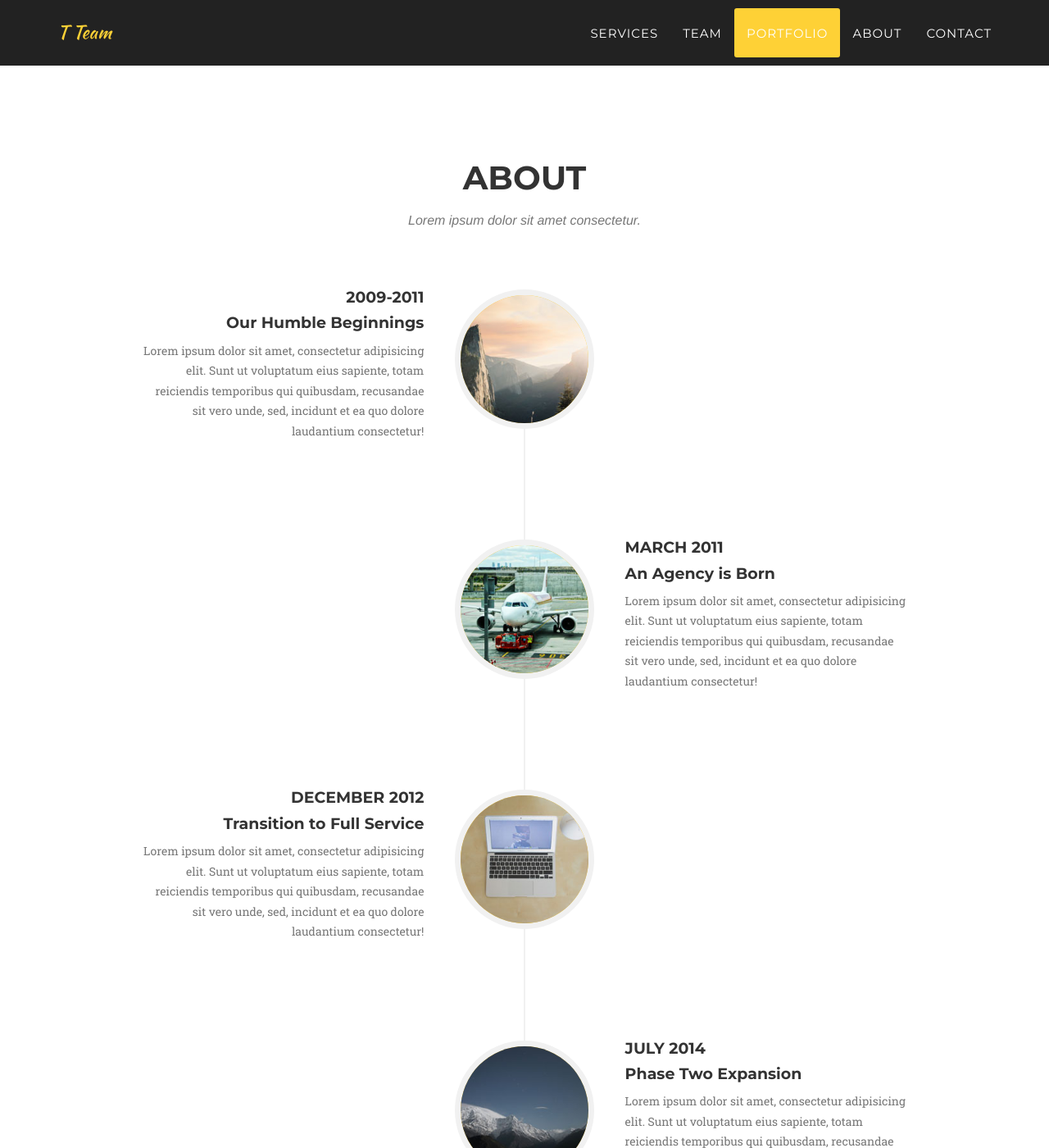
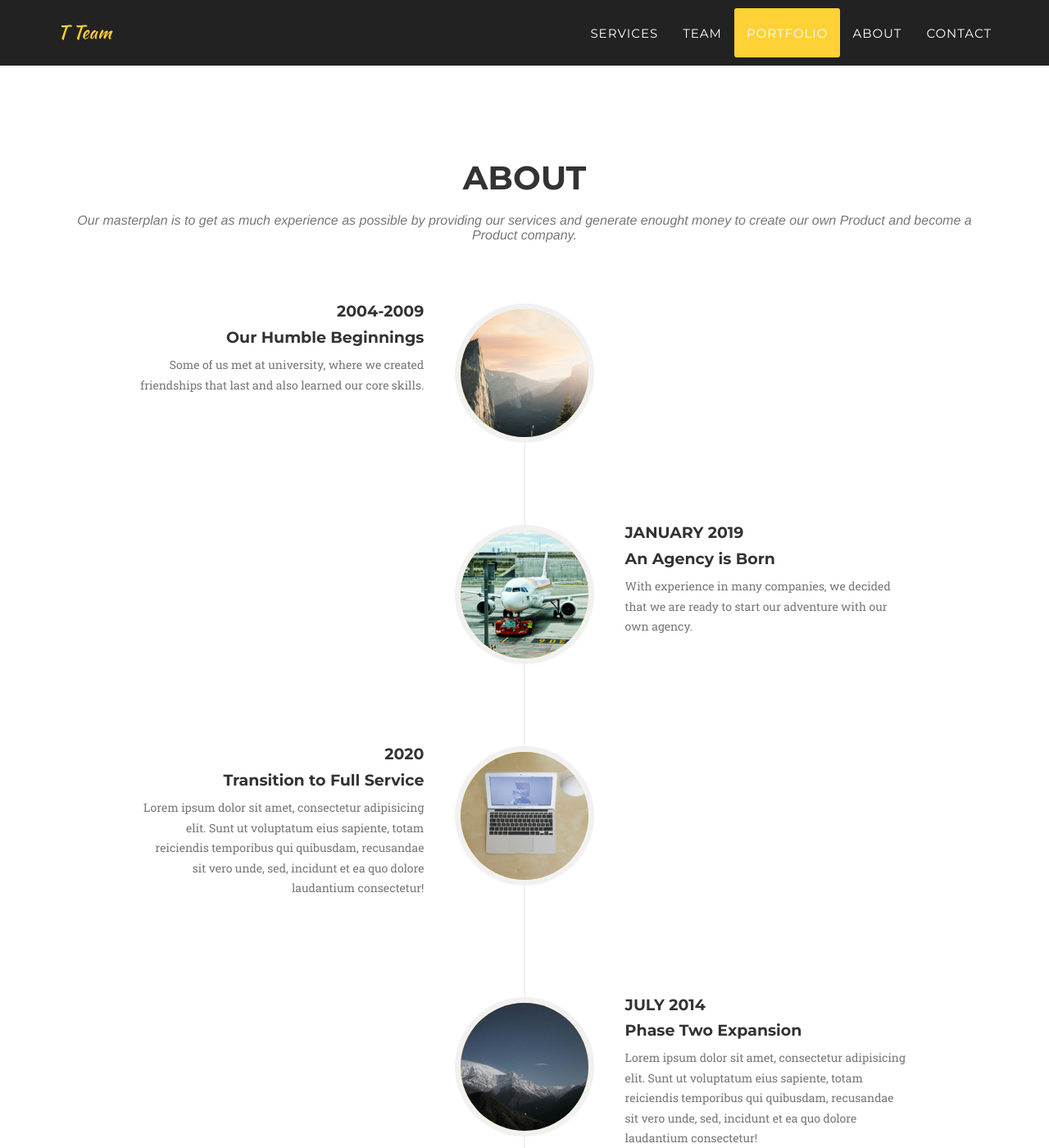
Before and after one commit to mariodourado/teamsite, a Jekyll site: the page built from index.html, in a window 1280 px wide and 1400 px high, scrolled down 4027 px. Shown: the whole window at 82% size. Built offline with Jekyll 4.4.1, drawn with Linux system fonts in a browser that asks for light colours; some web fonts are replaced; some of the changed text lies outside the part shown.

Commit message:
Fixed texts

```diff
--- a/_includes/about.html
+++ b/_includes/about.html
@@ -4,7 +4,7 @@
             <div class="row">
                 <div class="col-lg-12 text-center">
                     <h2 class="section-heading">About</h2>
-                    <h3 class="section-subheading text-muted">Lorem ipsum dolor sit amet consectetur.</h3>
+                    <h3 class="section-subheading text-muted">Our masterplan is to get as much experience as possible by providing our services and generate enought money to create our own Product and become a Product company.</h3>
                 </div>
             </div>
             <div class="row">
@@ -16,11 +16,11 @@
                             </div>
                             <div class="timeline-panel">
                                 <div class="timeline-heading">
-                                    <h4>2009-2011</h4>
+                                    <h4>2004-2009</h4>
                                     <h4 class="subheading">Our Humble Beginnings</h4>
                                 </div>
                                 <div class="timeline-body">
-                                    <p class="text-muted">Lorem ipsum dolor sit amet, consectetur adipisicing elit. Sunt ut voluptatum eius sapiente, totam reiciendis temporibus qui quibusdam, recusandae sit vero unde, sed, incidunt et ea quo dolore laudantium consectetur!</p>
+                                    <p class="text-muted">Some of us met at university, where we created friendships that last and also learned our core skills.</p>
                                 </div>
                             </div>
                         </li>
@@ -30,11 +30,11 @@
                             </div>
                             <div class="timeline-panel">
                                 <div class="timeline-heading">
-                                    <h4>March 2011</h4>
+                                    <h4>January 2019</h4>
                                     <h4 class="subheading">An Agency is Born</h4>
                                 </div>
                                 <div class="timeline-body">
-                                    <p class="text-muted">Lorem ipsum dolor sit amet, consectetur adipisicing elit. Sunt ut voluptatum eius sapiente, totam reiciendis temporibus qui quibusdam, recusandae sit vero unde, sed, incidunt et ea quo dolore laudantium consectetur!</p>
+                                    <p class="text-muted">With experience in many companies, we decided that we are ready to start our adventure with our own agency.</p>
                                 </div>
                             </div>
                         </li>
@@ -44,7 +44,7 @@
                             </div>
                             <div class="timeline-panel">
                                 <div class="timeline-heading">
-                                    <h4>December 2012</h4>
+                                    <h4> 2020</h4>
                                     <h4 class="subheading">Transition to Full Service</h4>
                                 </div>
                                 <div class="timeline-body">
--- a/_includes/services.html
+++ b/_includes/services.html
@@ -24,9 +24,9 @@
                         <i class="fa fa-laptop fa-stack-1x fa-inverse"></i>
                     </span>
                     <h4 class="service-heading">App development</h4>
-                    <p class="text-muted">We provide iOS and Android app development services, the service can include UI design too.<br>We are also able to dedicate some time with a developer for small ponctual cases when you need specific expert help, like submitting to the appstore or fixing a difficult bug.</p>
+                    <p class="text-muted">We provide iOS and Android app development to build your product, the service can include UI design too.<br>We are also able to dedicate some time with a developer for small cases when you need specific expert help, like submitting to the appstore or fixing a difficult bug.</p>
                     <p class="text-muted">Development: 95€ / hour + VAT</p>
-                    <p class="text-muted">General help: 95€ / hour + VAT</p>
+                    <p class="text-muted">Expert help: 95€ / hour + VAT</p>
                     <p class="text-muted">Appstore/PlayStore help: 65€ / hour + VAT</p>
                 </div>
                 <div class="col-md-4">
```
